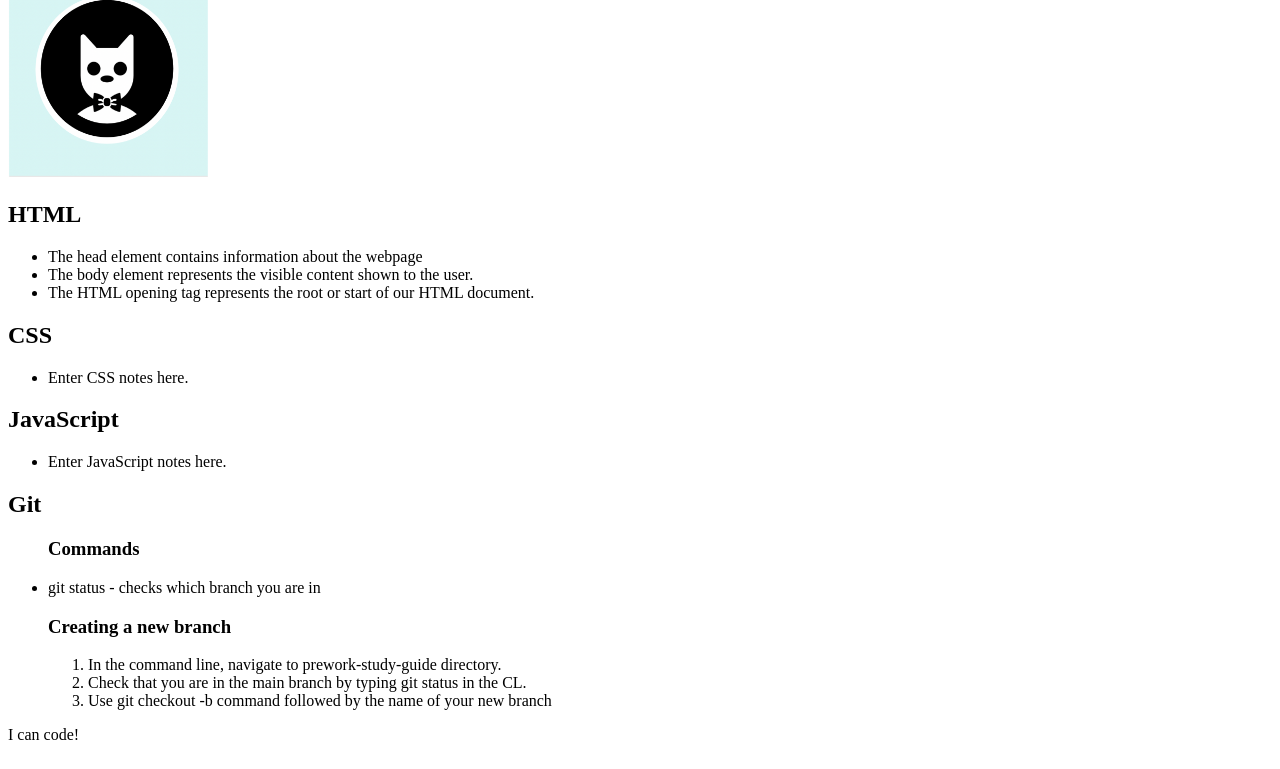
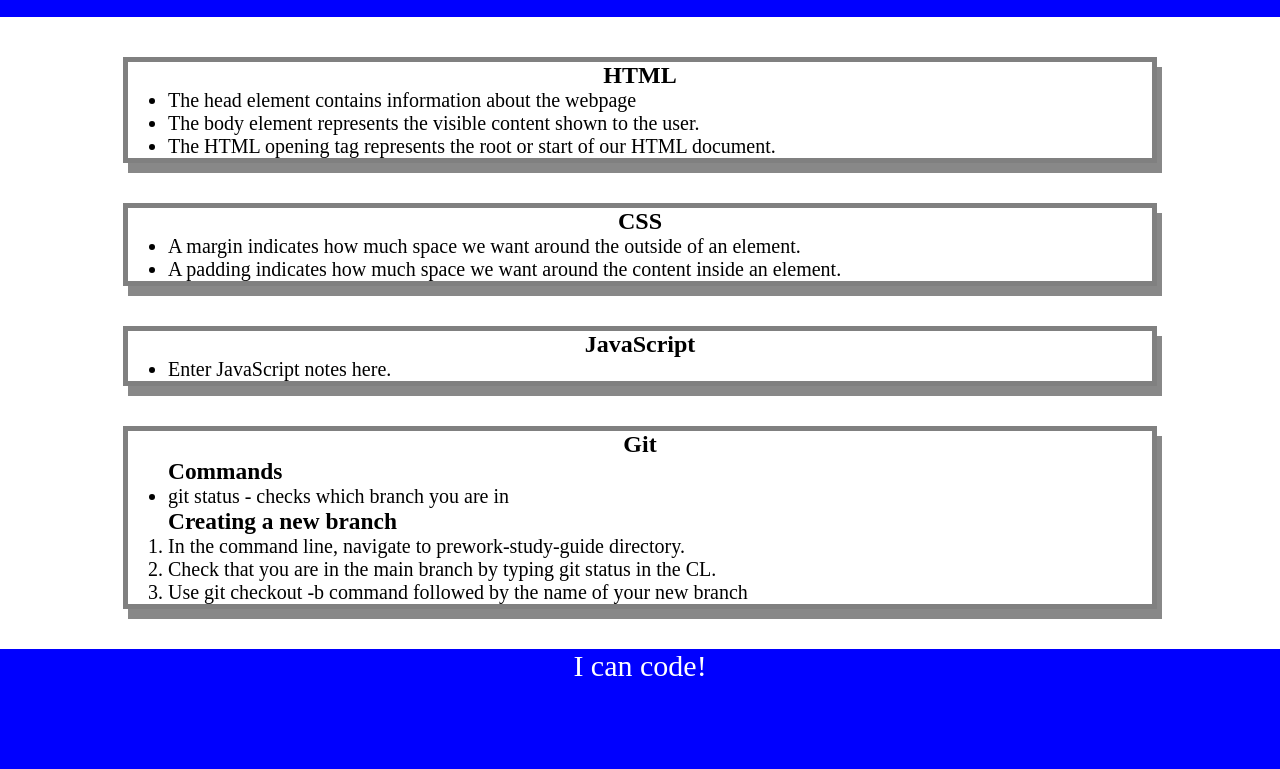
Before and after one commit to ctalv/prework-study-guide, a plain HTML site: page index.html in a window 1280 px wide. Shown: the part 103-872 px from the top of the page. Drawn offline with Linux system fonts and the light colour scheme.

Commit message:
added CSS to project

```diff
--- /dev/null
+++ b/assets/style.css
@@ -0,0 +1,36 @@
+* {
+    margin: 0;
+    padding: 0;
+}
+header,
+footer {
+    width: 100%;
+    height: 120px;
+    background-color: blue;
+    color: white;
+}
+h1,
+h2 {
+    text-align: center;
+}
+img {
+    display: block;
+    height: 50px;
+    width: 50px;
+    margin-left: auto;
+    margin-right: auto;
+}
+ul {
+    padding-left: 40px;
+    font-size: 20px;
+}
+p {
+    text-align: center;
+    font-size: 30px;
+  }
+  .card {
+    width: 80%;
+    margin: 40px auto;
+    border: 5px solid gray;
+    box-shadow: 5px 10px #888888;
+  }
--- a/index.html
+++ b/index.html
@@ -4,13 +4,13 @@
     <meta charset="UTF-8" />
     <meta http-equiv="X-UA-Compatible" content="IE=edge" />
     <meta name="viewport" content="width=device-width, initial-scale=1.0" />
+    <link rel="stylesheet" href="./assets/style.css">
     <title>Prework Study Guide</title>
   </head>
   <body>
     <header id="top">
       <h1>Prework Study Guide</h1>
-      <img src="./assets/bowtie-cat.png" alt="Profile image of cat wearing a bow tie."
-      height="200" width="200"/>
+      <img src="./assets/bowtie-cat.png" alt="Profile image of cat wearing a bow tie." />
 
     </header>
     <main>
@@ -26,7 +26,8 @@
       <section class="card" id=""git-section">
       <h2>CSS</h2>
       <ul>
-        <li>Enter CSS notes here.</li>
+        <li>A margin indicates how much space we want around the outside of an element.</li>
+        <li>A padding indicates how much space we want around the content inside an element.</li>
       </ul>
       </section>
 
```
